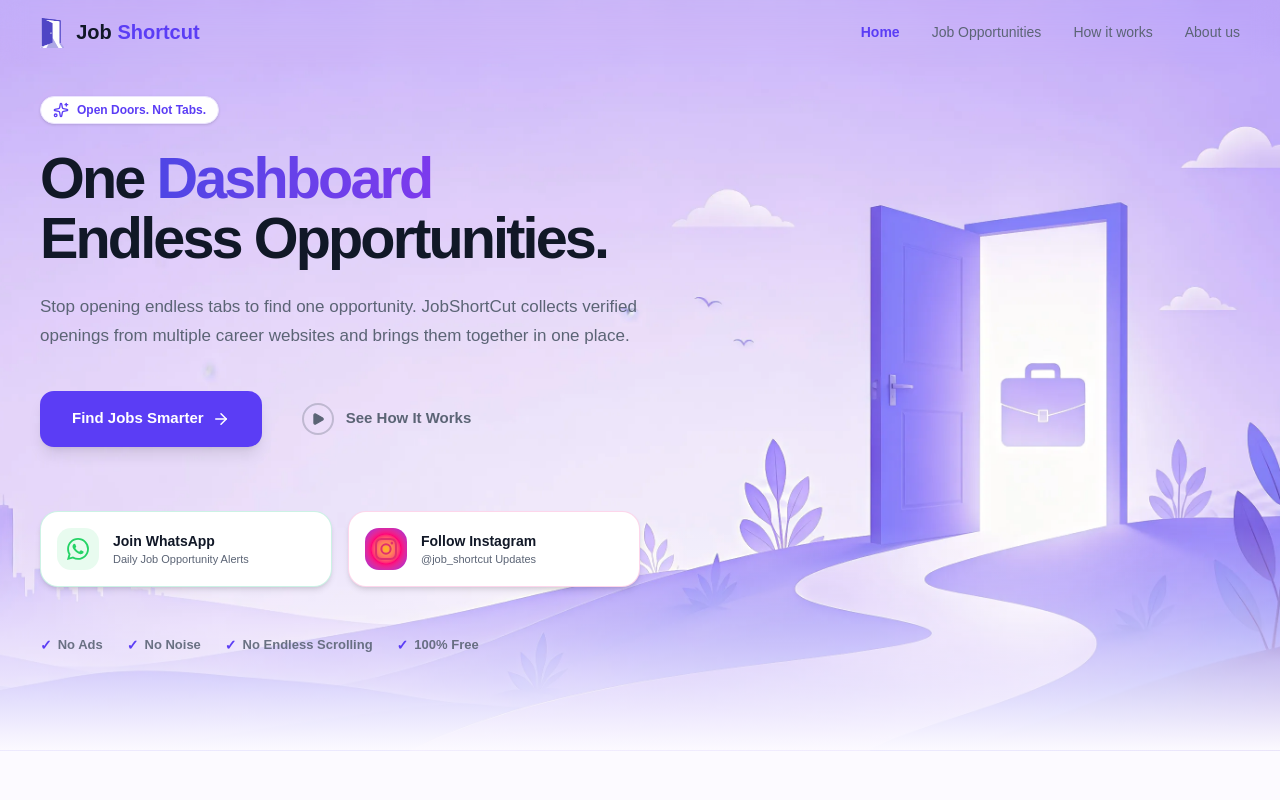
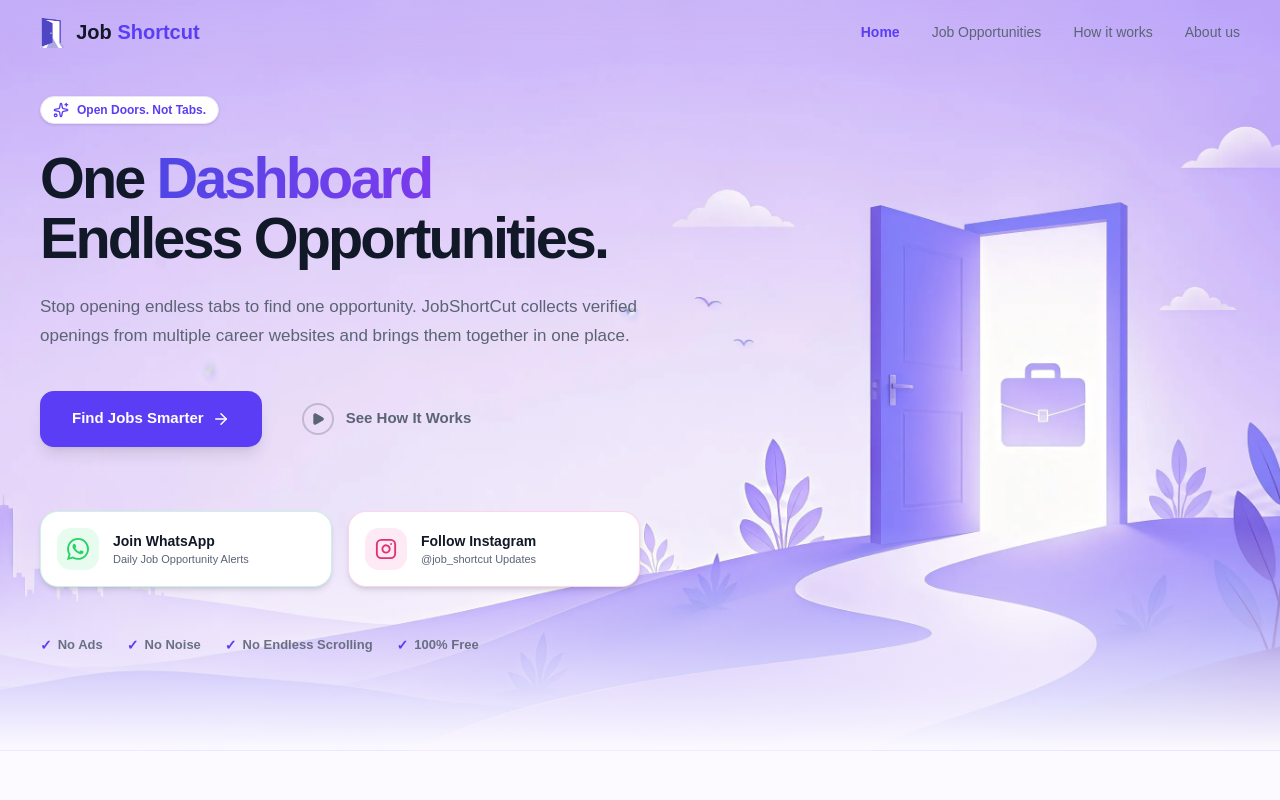
Before and after one commit to KarthikeyaTadiparti/JobShortcut, a React (Vite) app in the folder frontend/: page / in a window 1280 px wide. Shown: the top 800 px of the page. Built offline with nearby package versions, Linux system fonts and the light colour scheme; no server answers.

Commit message:
style: replace Instagram icon with clean outline SVG to match other icons and fix build

```diff
--- a/frontend/src/components/UserFooter.tsx
+++ b/frontend/src/components/UserFooter.tsx
@@ -45,8 +45,10 @@ function UserFooter() {
                         className="w-10 h-10 rounded-full bg-[#FCFAFF] flex items-center justify-center text-[#5B6475] hover:text-[#E1306C] transition-all border border-[#EBE3FF] hover:border-pink-500/30 cursor-pointer active:scale-95"
                         title="Follow Instagram"
                     >
-                        <svg className="h-4.5 w-4.5 fill-current" viewBox="0 0 24 24" xmlns="http://www.w3.org/2000/svg">
-                            <path d="M12 2.163c3.204 0 3.584.012 4.85.07 3.252.148 4.771 1.691 4.919 4.919.058 1.265.069 1.645.069 4.849 0 3.205-.012 3.584-.069 4.849-.149 3.225-1.664 4.771-4.919 4.919-1.266.058-1.644.07-4.85.07-3.204 0-3.584-.012-4.849-.07-3.26-.149-4.771-1.699-4.919-4.92-.058-1.265-.07-1.644-.07-4.849 0-3.204.013-3.583.07-4.849.149-3.227 1.664-4.771 4.919-4.919 1.266-.057 1.645-.069 4.849-.069zM12 0C8.741 0 8.333.014 7.053.072 2.695.272.273 2.69.073 7.051C.014 8.333 0 8.741 0 12c0 3.259.014 3.668.072 4.948.2 4.358 2.618 6.78 6.98 6.98C8.333 23.986 8.741 24 12 24c3.259 0 3.668-.014 4.948-.072 4.354-.2 6.782-2.618 6.979-6.98.059-1.28.073-1.689.073-4.948 0-3.259-.014-3.667-.072-4.947-.196-4.354-2.617-6.78-6.979-6.98C15.668.014 15.259 0 12 0zm0 5.838a6.162 6.162 0 100 12.324 6.162 6.162 0 000-12.324zM12 16a4 4 0 110-8 4 4 0 010 8zm6.406-11.845a1.44 1.44 0 100 2.881 1.44 1.44 0 000-2.881z" />
+                        <svg className="h-4.5 w-4.5" viewBox="0 0 24 24" fill="none" stroke="currentColor" strokeWidth="2" strokeLinecap="round" strokeLinejoin="round">
+                            <rect x="2" y="2" width="20" height="20" rx="5" ry="5" />
+                            <path d="M16 11.37A4 4 0 1 1 12.63 8 4 4 0 0 1 16 11.37z" />
+                            <line x1="17.5" y1="6.5" x2="17.51" y2="6.5" />
                         </svg>
                     </a>
                     <button
--- a/frontend/src/pages/UserHome.tsx
+++ b/frontend/src/pages/UserHome.tsx
@@ -185,9 +185,11 @@ function UserHome() {
                                         whileHover={{ y: -3 }}
                                         className="bg-white p-4 rounded-2xl border border-pink-500/20 hover:border-pink-500/40 shadow-md flex items-center gap-3.5 hover:shadow-lg transition-all duration-300 cursor-pointer"
                                     >
-                                        <div className="p-2.5 bg-radial from-[#FFB900] via-[#FF0078] to-[#9B00E8] bg-[#E1306C]/10 rounded-xl text-[#E1306C] shrink-0">
-                                            <svg className="h-5.5 w-5.5 fill-current" viewBox="0 0 24 24" xmlns="http://www.w3.org/2000/svg">
-                                                <path d="M12 2.163c3.204 0 3.584.012 4.85.07 3.252.148 4.771 1.691 4.919 4.919.058 1.265.069 1.645.069 4.849 0 3.205-.012 3.584-.069 4.849-.149 3.225-1.664 4.771-4.919 4.919-1.266.058-1.644.07-4.85.07-3.204 0-3.584-.012-4.849-.07-3.26-.149-4.771-1.699-4.919-4.92-.058-1.265-.07-1.644-.07-4.849 0-3.204.013-3.583.07-4.849.149-3.227 1.664-4.771 4.919-4.919 1.266-.057 1.645-.069 4.849-.069zM12 0C8.741 0 8.333.014 7.053.072 2.695.272.273 2.69.073 7.051C.014 8.333 0 8.741 0 12c0 3.259.014 3.668.072 4.948.2 4.358 2.618 6.78 6.98 6.98C8.333 23.986 8.741 24 12 24c3.259 0 3.668-.014 4.948-.072 4.354-.2 6.782-2.618 6.979-6.98.059-1.28.073-1.689.073-4.948 0-3.259-.014-3.667-.072-4.947-.196-4.354-2.617-6.78-6.979-6.98C15.668.014 15.259 0 12 0zm0 5.838a6.162 6.162 0 100 12.324 6.162 6.162 0 000-12.324zM12 16a4 4 0 110-8 4 4 0 010 8zm6.406-11.845a1.44 1.44 0 100 2.881 1.44 1.44 0 000-2.881z" />
+                                        <div className="p-2.5 bg-pink-500/10 rounded-xl text-[#E1306C] shrink-0">
+                                            <svg className="h-5.5 w-5.5" viewBox="0 0 24 24" fill="none" stroke="currentColor" strokeWidth="2" strokeLinecap="round" strokeLinejoin="round">
+                                                <rect x="2" y="2" width="20" height="20" rx="5" ry="5" />
+                                                <path d="M16 11.37A4 4 0 1 1 12.63 8 4 4 0 0 1 16 11.37z" />
+                                                <line x1="17.5" y1="6.5" x2="17.51" y2="6.5" />
                                             </svg>
                                         </div>
                                         <div className="text-left leading-tight">
```
